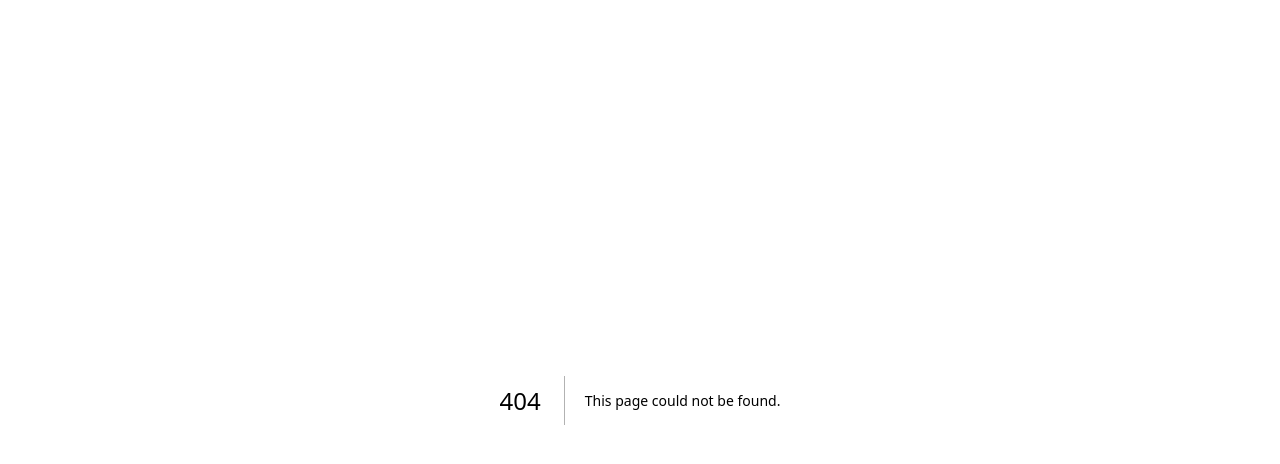
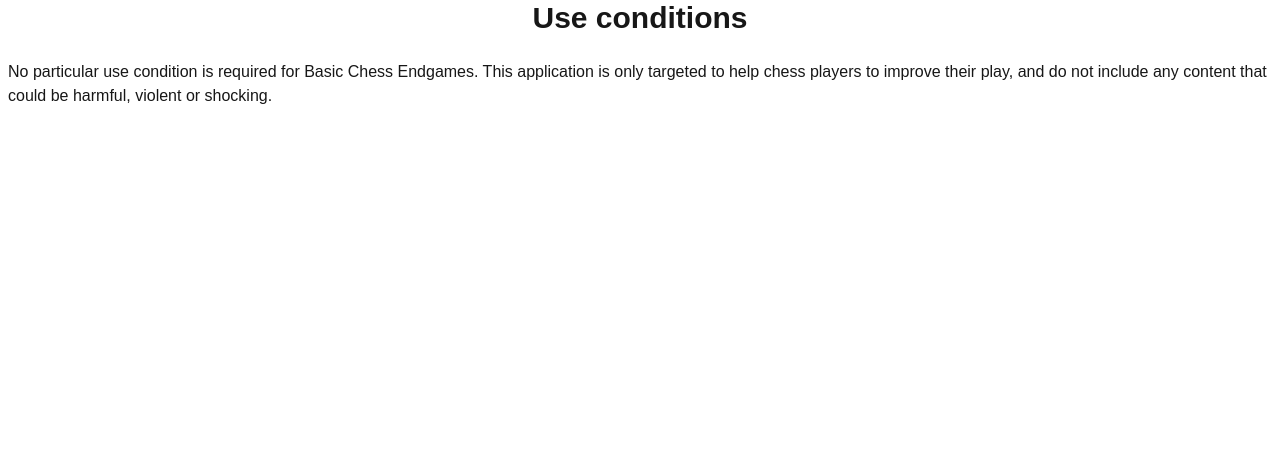
Before and after one commit to loloof64/basic-chess-endgames-website, a Next.js app: page /use_conditions in a window 1280 px wide. Before the commit this address had no page. Shown: the top 464 px of the page. Built offline with nearby package versions, Linux system fonts and the light colour scheme.

Commit message:
Added use conditions page

```diff
--- a/messages/en.json
+++ b/messages/en.json
@@ -11,5 +11,9 @@
     "description_1": "This page is used to inform you regarding the policies with the collection, use and disclosure of personal information for the app, Basic Chess Endgames. Laurent Bernabe respect the privacy of users and is committed to protect the user's information, be it yours or your children's. I believe that you have a right to know my practices regarding the information I may collect and use when you use my app.",
     "description_2": "Privacy of my product users is important to me. I do not collect any identifiable information about my users. I do not store or transmit any personal information.",
     "description_3": "If you have any questions about this Privacy Policy please contact me at laurent.bernabe@gmail.com."
+  },
+  "UseConditionsPage": {
+    "title": "Use conditions",
+    "description": "No particular use condition is required for Basic Chess Endgames. This application is only targeted to help chess players to improve their play, and do not include any content that could be harmful, violent or shocking."
   }
 }
--- a/messages/es.json
+++ b/messages/es.json
@@ -10,5 +10,9 @@
     "description_1": "Esta página se utiliza para informarle sobre las políticas con el recopilación, uso y divulgación de información personal para la aplicación, Finales Básicos de Ajedrez. Laurent Bernabe respeta la privacidad de usuarios y se compromete a proteger la información del usuario, ya sea el tuyo o el de tus hijos. Creo que tienes derecho a conocer mi prácticas con respecto a la información que puedo recopilar y usar cuando usted usa mi aplicación.",
     "description_2": "La privacidad de los usuarios de mis productos es importante para mí. No colecciono ninguna información identificable sobre mis usuarios. No almaceno ni transmito cualquier información personal.",
     "description_3": "Si tiene alguna pregunta sobre esta Política de privacidad, comuníquese con yo en laurent.bernabe@gmail.com."
+  },
+  "UseConditionsPage": {
+    "title": "Condiciones de uso",
+    "description": "No se requiere una condición de uso particular para Finales Básicos de Ajedrez. Esta aplicación solo está destinada a ayudar a los jugadores de ajedrez para mejorar su juego y no incluir ningún contenido que pueda ser dañino, violento o impactante."
   }
 }
--- a/messages/fr.json
+++ b/messages/fr.json
@@ -11,5 +11,9 @@
     "description_1": "Cette page est utilisée pour vous informer sur les politiques de collecte, d'utilisation et divulgation d'informations personnelles pour l'application, Finales d'Echecs Basiques. Laurent Bernabe respecte la vie privée de utilisateurs et s'engage à protéger les informations de l'utilisateur, que ce soit la vôtre ou celle de vos enfants. Je crois que vous avez le droit de connaître mes pratiques concernant les informations que je peux collecter et utiliser lorsque vous utilisez mon application.",
     "description_2": "La confidentialité des utilisateurs de mes applications est importante pour moi. Je ne collecte aucune information identifiable sur mes utilisateurs. Je ne stocke ni ne transmets aucune information personnelle.",
     "description_3": "Si vous avez quelque question que ce soit à propos de cette politique de confidentialité, veuillez me contacter à laurent.bernabe@gmail.com."
+  },
+  "UseConditionsPage": {
+    "title": "Conditions d'utilisation",
+    "description": "Aucune condition d'utilisation particulière n'est requise pour Finales d'Echecs Basiques. Cette application est uniquement destinée à aider les joueurs d'échecs pour améliorer leur jeu, et n'inclut aucun contenu qui pourrait être nuisible, violent ou choquant."
   }
 }
--- /dev/null
+++ b/src/app/use_conditions/page.tsx
@@ -0,0 +1,13 @@
+import { useTranslations } from "next-intl";
+
+export default function UseConditionsPage() {
+    const t = useTranslations();
+  return (
+    <>
+      <h1 className="text-center text-xl mb-4 md:text-3xl font-bold">{t('UseConditionsPage.title')}</h1>
+      <main>
+        <p className="p-2">{t('UseConditionsPage.description')}</p>
+      </main>
+    </>
+  )
+}
```
